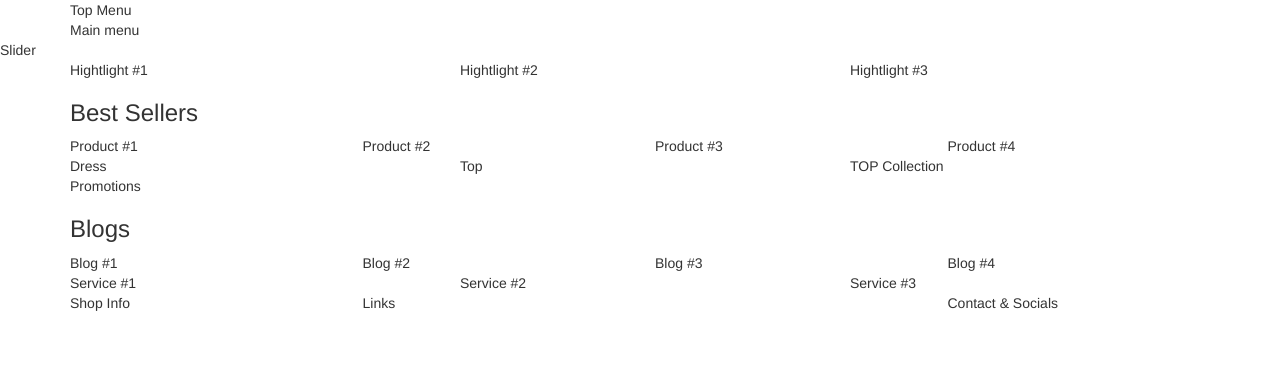
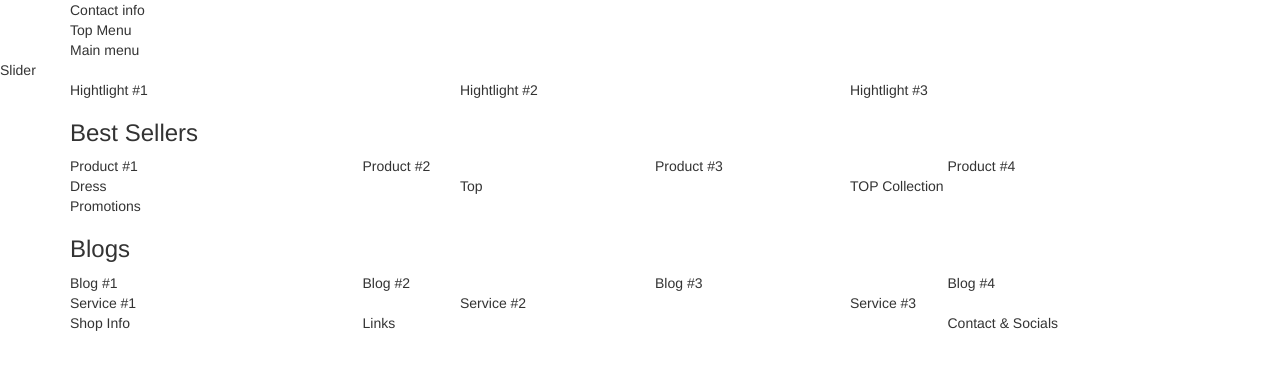
Before and after one commit to boxshop/html-web-tailor, a plain HTML site: page index.html in a window 1280 px wide. Drawn offline with Linux system fonts and the light colour scheme.

```diff
--- a/index.html
+++ b/index.html
@@ -25,7 +25,16 @@
       <!-- Top menu -->
       <section id="menu-top">
         <div class="container">
-          Top Menu
+          <div class="row">
+            <div class="col-md-12">
+              Contact info
+            </div>
+          </div>
+          <div class="row">
+            <div class="col-md-12">
+              Top Menu
+            </div>
+          </div>
         </div>
       </section>
 
```
